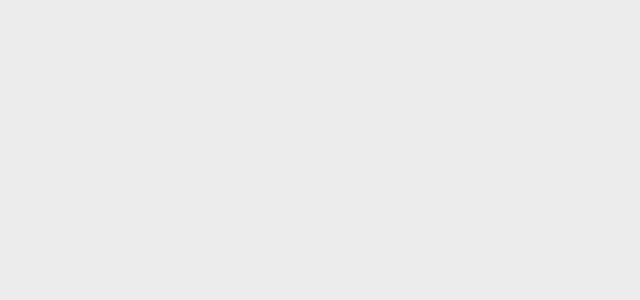
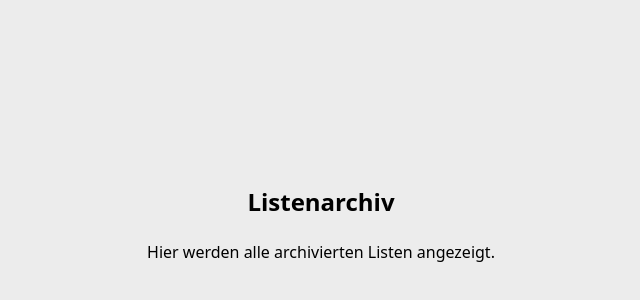
Before and after one commit to Pierro-e/HTWD-SE-shareshop_4B, a Vue app in the folder src/frontend/shareshop_4b/: page /product/archive/1 in a window 1280 px wide. Before the commit this address had no page. Shown: the part 178-478 px from the top of the page, without its empty margins (319-959 px from the left). Built offline with nearby package versions, Linux system fonts and the light colour scheme.

Commit message:
ProductArchive-Komponente eingebaut

```diff
--- /dev/null
+++ b/src/frontend/shareshop_4b/src/components/ProductArchive.vue
@@ -0,0 +1,6 @@
+<template>
+    <div class="list-archive">
+        <h2>Listenarchiv</h2>
+        <p>Hier werden alle archivierten Listen angezeigt.</p>
+    </div>
+</template>
--- a/src/frontend/shareshop_4b/src/router.js
+++ b/src/frontend/shareshop_4b/src/router.js
@@ -10,6 +10,7 @@ import ProductDetail from "./components/ProductDetail.vue";
 import Einkauf from "./components/Einkauf.vue";
 import Favorites from "./components/Favorites.vue"
 import ListArchive from "./components/ListArchive.vue";
+import ProductArchive from "./components/ProductArchive.vue";
 
 const routes = [
   { path: "/", component: Login },
@@ -27,6 +28,7 @@ const routes = [
   },
   { path: "/list/:listenId/einkauf", component: Einkauf, props: true },
   { path: "/list/:list_id/archive", component: ListArchive, props: true },
+  { path: "/product/archive/:purchase_id", component: ProductArchive, props: true },
 ];
 const router = createRouter({
   history: createWebHistory(),
```
